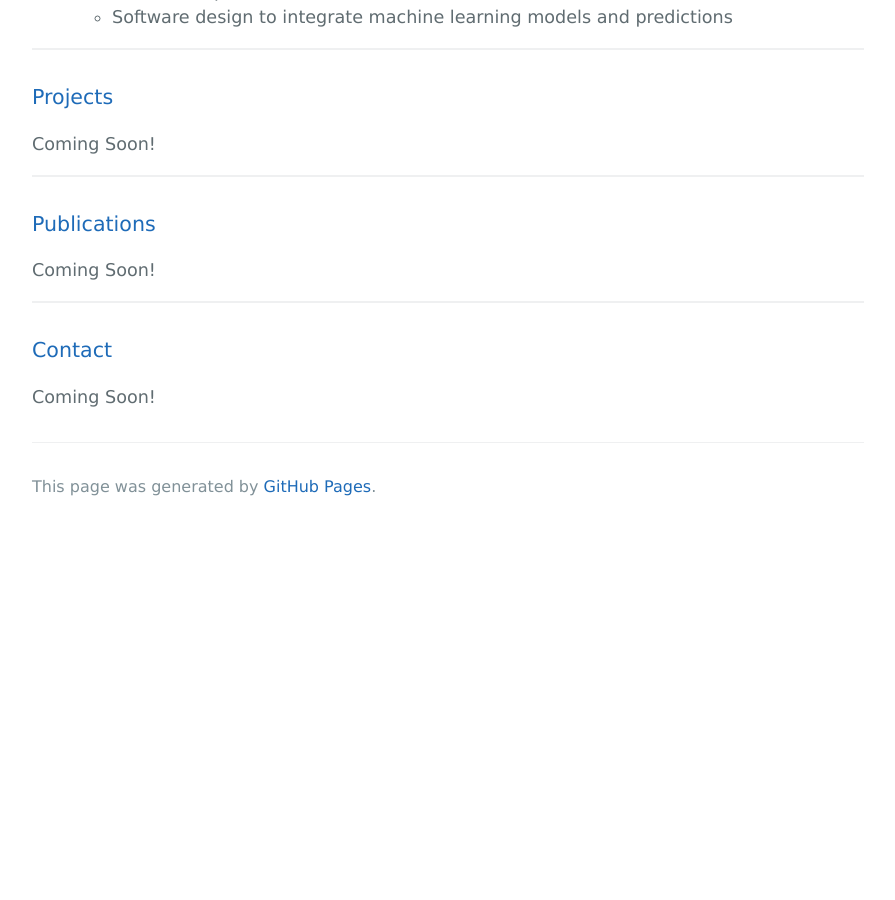
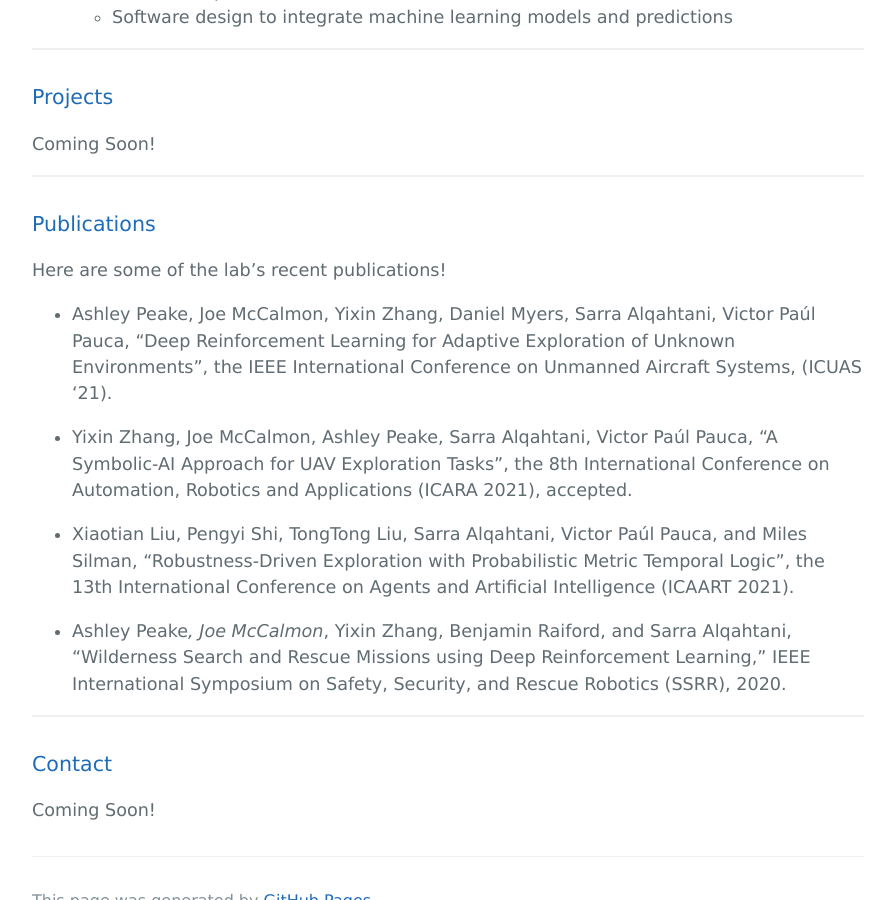
Before and after one commit to IRSC-WFU/irsc-wfu.github.io, a Jekyll site: the page built from index.md, in a window 1280 px wide and 900 px high, scrolled down 5944 px. Shown: the whole window, without its empty margins (192-1087 px from the left). Built offline with Jekyll 4.4.1, drawn with Linux system fonts in a browser that asks for light colours; before the commit the page ends 6475 px from its top, so only the background shows below that.

Commit message:
Added some publications

```diff
--- a/index.md
+++ b/index.md
@@ -511,7 +511,17 @@ Coming Soon!
 
 -------------------------
 ### [Publications](publications.md)
-Coming Soon!
+Here are some of the lab's recent publications!
+
+
+- Ashley Peake, Joe McCalmon, Yixin Zhang, Daniel Myers, Sarra Alqahtani, Victor Paúl Pauca, "Deep Reinforcement Learning for Adaptive Exploration of Unknown Environments", the IEEE International Conference on Unmanned Aircraft Systems, (ICUAS '21).
+
+- Yixin Zhang, Joe McCalmon, Ashley Peake, Sarra Alqahtani, Victor Paúl Pauca, "A Symbolic-AI Approach for UAV Exploration Tasks", the 8th International Conference on Automation, Robotics and Applications (ICARA 2021), accepted.
+
+- Xiaotian Liu, Pengyi Shi, TongTong Liu, Sarra Alqahtani, Victor Paúl Pauca, and Miles Silman, "Robustness-Driven Exploration with Probabilistic Metric Temporal Logic", the 13th International Conference on Agents and Artificial Intelligence (ICAART 2021).
+
+- Ashley Peake*, Joe McCalmon*, Yixin Zhang, Benjamin Raiford, and Sarra Alqahtani, "Wilderness Search and Rescue Missions using Deep Reinforcement Learning," IEEE International Symposium on Safety, Security, and Rescue Robotics (SSRR), 2020.
+
 
 
 -------------------------
```
